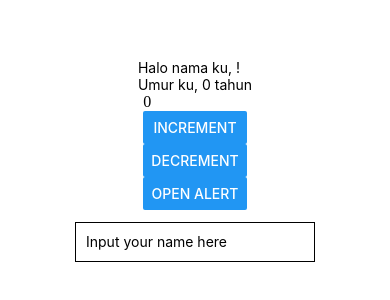
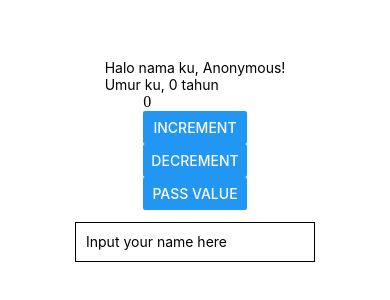
Before and after one commit to BANGATA/cross-platform, a React Native app: screen / in a window 390 px wide. Shown: the part 256-556 px from the top of the page. Built offline with nearby package versions, Linux system fonts and the light colour scheme.

Commit message:
feat: handle pass value

```diff
--- a/App.js
+++ b/App.js
@@ -5,6 +5,7 @@ import { useState } from "react";
 export default function App() {
   const [count, setCount] = useState(0);
   const [name, setName] = useState("");
+  const [status, setStatus] = useState(false);
 
   const handleIncrement = () => {
     setCount(count + 1);
@@ -18,13 +19,18 @@ export default function App() {
     setName(value);
   };
 
+  const handlePassValue = () => {
+    setStatus(!status);
+  };
+
   return (
     <View style={styles.container}>
-      <Profile name={name} age={count} />
+      <Profile name={status === true ? name : 'Anonymous'} age={count} />
       <Counter
         value={count}
         handleDecrement={handleDecrement}
         handleIncrement={handleIncrement}
+        handlePassValue={handlePassValue}
       />
       <TextInput
         onChange={(e) => handleChangeName(e.target.value)}
--- a/component/Counter.tsx
+++ b/component/Counter.tsx
@@ -18,7 +18,7 @@ const Counter = ({
       {value}
       <Button title="Increment" onPress={handleIncrement} />
       <Button title="Decrement" onPress={handleDecrement} />
-      <Button title="Open Alert" onPress={handlePassValue} />
+      <Button title="Pass Value" onPress={handlePassValue} />
     </View>
   );
 };
```
